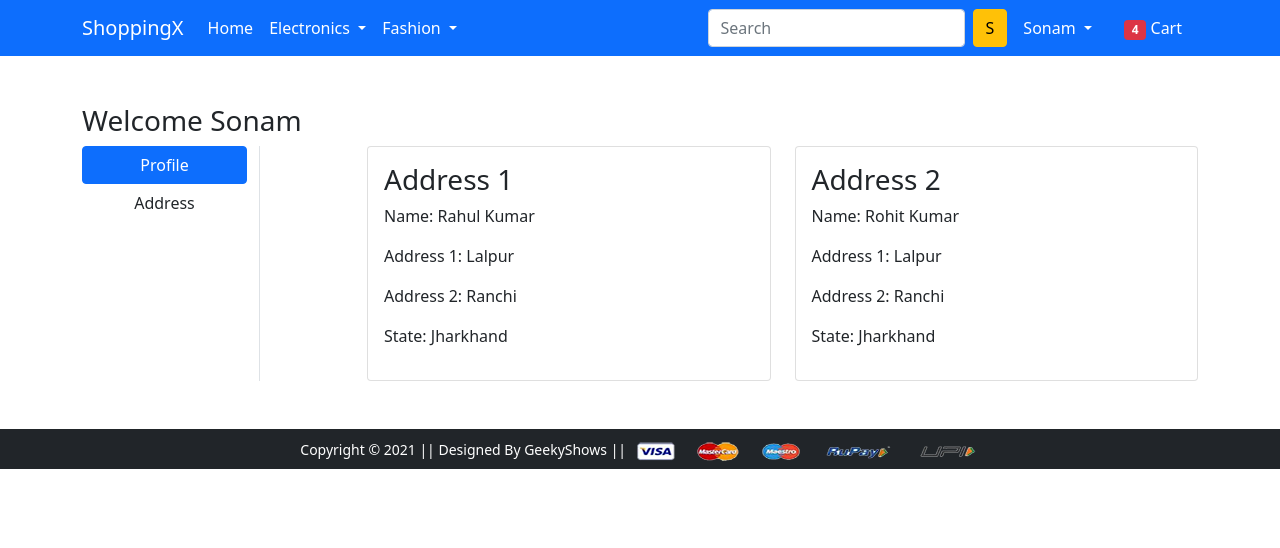
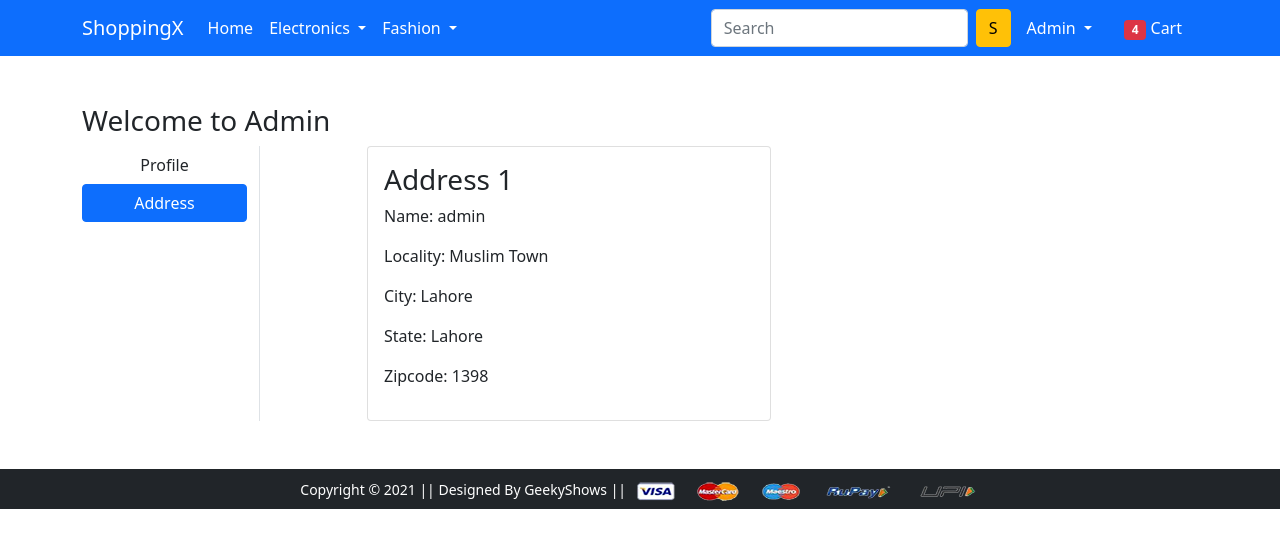
Before and after one commit to raofaisalmaqbool/eCommerce-site-with-Django, a Django app: page /address/ in a window 1280 px wide. Shown: the top 548 px of the page. Run offline with Django 3.2, Linux system fonts and the light colour scheme; a user stored in the database is signed in; data comes from the database, SQL or seed files in the repository; both versions use the stored data as it was after the commit; some libraries are stand-ins or nearby versions.

Commit message:
saving cart project in table

```diff
--- a/app/templates/app/address.html
+++ b/app/templates/app/address.html
@@ -4,37 +4,29 @@
 {% block main-content %}
 <div class="container my-5">
  <div class="row">
- <h3>Welcome Sonam</h3>
+ <h3>Welcome to <span class="text-capitalize">{{request.user}}</span></h3>
   <div class="col-sm-2 border-end">
    <ul class="list-unstyled">
-    <li class="d-grid"><a href="{% url 'profile' %}" class="btn btn-primary">Profile</a></li>
-    <li class="d-grid"><a href="{% url 'address' %}" class="btn">Address</a></li>
+    <li class="d-grid"><a href="{% url 'profile' %}" class="btn ">Profile</a></li>
+    <li class="d-grid"><a href="{% url 'address' %}" class="btn {{active}}">Address</a></li>
    </ul>
   </div>
   <div class="col-sm-9 offset-sm-1">
    <div class="row">
+    {% for ad in addre %}
     <div class="col-sm-6">
      <div class="card">
       <div class="card-body">
-       <h3>Address 1</h3>
-       <p>Name: Rahul Kumar</p>
-       <p>Address 1: Lalpur</p>
-       <p>Address 2: Ranchi</p>
-       <p>State: Jharkhand</p>
+       <h3>Address {{forloop.counter}}</h3>
+       <p>Name: {{ad.name}}</p>
+       <p>Locality: {{ad.locality}}</p>
+       <p>City: {{ad.city}}</p>
+       <p>State: {{ad.state}}</p>
+       <p>Zipcode: {{ad.zipcode}}</p>
       </div>
      </div>
     </div>
-    <div class="col-sm-6">
-     <div class="card">
-      <div class="card-body">
-       <h3>Address 2</h3>
-       <p>Name: Rohit Kumar</p>
-       <p>Address 1: Lalpur</p>
-       <p>Address 2: Ranchi</p>
-       <p>State: Jharkhand</p>
-      </div>
-     </div>
-    </div>
+    {% endfor %}
    </div>
   </div>
  </div>
--- a/app/templates/app/base.html
+++ b/app/templates/app/base.html
@@ -61,7 +61,7 @@
             {% if request.user.is_authenticated %}
            <li class="nav-item dropdown mx-2">
               <a class="nav-link dropdown-toggle text-white" href="#" id="profileDropdown" role="button" data-bs-toggle="dropdown" aria-expanded="false">
-                Sonam
+                {{request.user.username | capfirst}}
               </a>
               <ul class="dropdown-menu" aria-labelledby="profileDropdown">
                 <li><a class="dropdown-item" href="{% url 'profile' %}">Profile</a></li>
--- a/app/templates/app/profile.html
+++ b/app/templates/app/profile.html
@@ -4,7 +4,7 @@
 {% block main-content %}
 <div class="container my-5">
  <div class="row">
-  <h3>Welcome to {{request.user}}</h3>
+  <h3>Welcome to <span class="text-capitalize">{{request.user}}</span></h3>
   <div class="col-sm-2 border-end">
    <ul class="list-unstyled">
     <li class="d-grid"><a href="{% url 'profile' %}" class="btn {{active}}">Profile</a></li>
--- a/app/urls.py
+++ b/app/urls.py
@@ -12,7 +12,7 @@ urlpatterns = [
     # path('', views.home),
     path('', views.ProductView.as_view(), name="home"),
     path('productdetail/<int:pk>', views.ProductDetailView.as_view(), name='product-detail'),
-    path('cart/', views.add_to_cart, name='add-to-cart'),
+    path('add-to-cart/', views.add_to_cart, name='add-to-cart'),
     path('buy/', views.buy_now, name='buy-now'),
     path('profile/', views.ProfileView.as_view(), name='profile'),
     path('address/', views.address, name='address'),
--- a/app/views.py
+++ b/app/views.py
@@ -28,7 +28,11 @@ class ProductDetailView(View):
         return render(request, 'app/productdetail.html', {'product':product})
 
 def add_to_cart(request):
- return render(request, 'app/addtocart.html')
+    user = request.user
+    product_id = request.GET.get('prod_id')
+    product = Product.objects.get(id = product_id)
+    Cart(user=user, product=product).save()
+    return render(request, 'app/addtocart.html')
 
 def buy_now(request):
  return render(request, 'app/buynow.html')
@@ -54,8 +58,11 @@ class ProfileView(View):
             reg.save()
             messages.success(request, 'Congratulation !! Profile Updated')
         return render(request, 'app/profile.html', {'form':form, 'active':'btn-primary'})
+
+
 def address(request):
- return render(request, 'app/address.html')
+    addre = Customer.objects.filter(user = request.user)
+    return render(request, 'app/address.html', {'addre':addre, 'active':'btn-primary'})
 
 def orders(request):
  return render(request, 'app/orders.html')
```
Also changed, not shown: app/templates/app/productdetail.html (+7 -1 lines), db.sqlite3.
